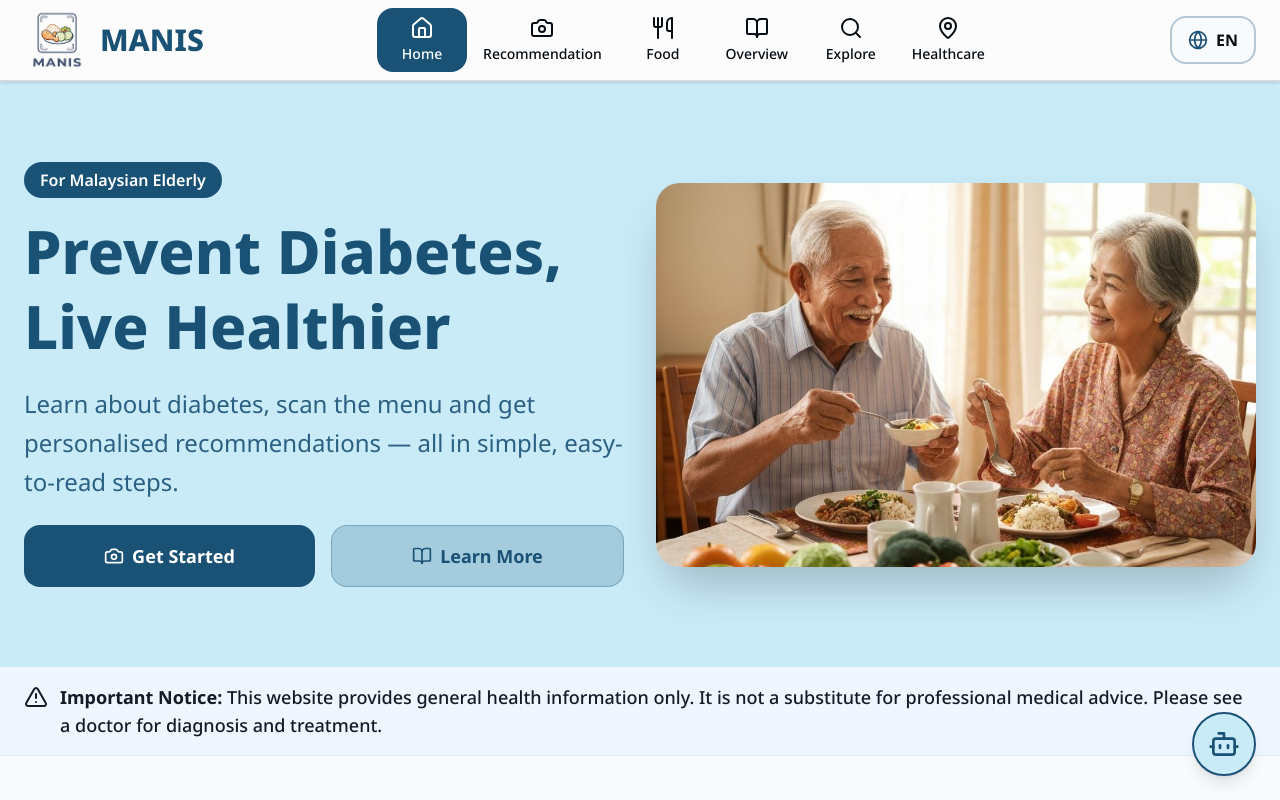
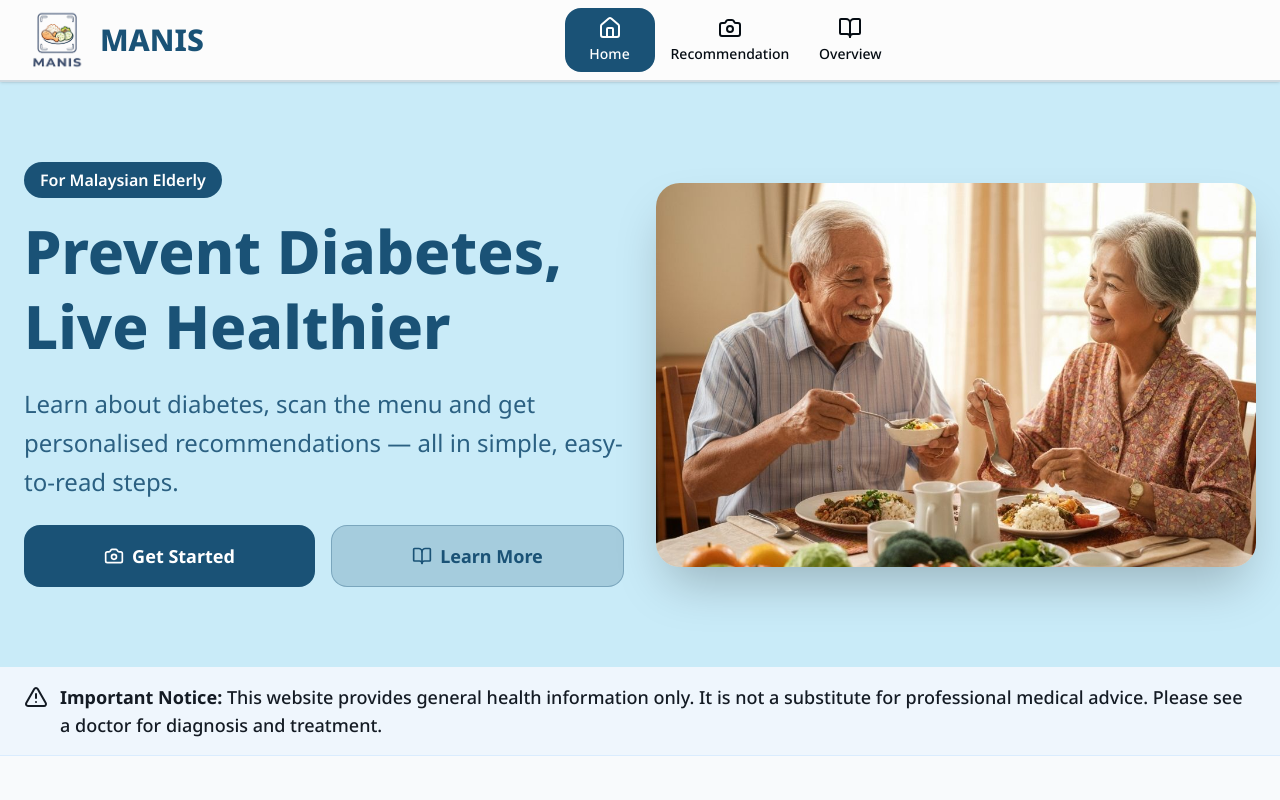
Before and after one commit to Alvancho88/manis, a Next.js app: page / in a window 1280 px wide. Shown: the top 800 px of the page. Built offline with nearby package versions, Linux system fonts and the light colour scheme.

Commit message:
small_changes

```diff
--- a/components/navbar.tsx
+++ b/components/navbar.tsx
@@ -10,10 +10,10 @@ import { cn } from "@/lib/utils"
 const navItems = [
   { href: "/", icon: Home, label: { en: "Home", ms: "Laman Utama", zh: "首页" } },
   { href: "/recommendation", icon: Camera, label: { en: "Recommendation", ms: "Cadangan", zh: "推荐" } },
-  { href: "/food", icon: Utensils, label: { en: "Food", ms: "Makanan", zh: "食物" } },
+  //{ href: "/food", icon: Utensils, label: { en: "Food", ms: "Makanan", zh: "食物" } },
   { href: "/overview", icon: BookOpen, label: { en: "Overview", ms: "Gambaran", zh: "概览" } },
-  { href: "/explore", icon: Search, label: { en: "Explore", ms: "Terokai", zh: "探索" } },
-  { href: "/healthcare", icon: MapPin, label: { en: "Healthcare", ms: "Klinik", zh: "医疗" } },
+  //{ href: "/explore", icon: Search, label: { en: "Explore", ms: "Terokai", zh: "探索" } },
+  //{ href: "/healthcare", icon: MapPin, label: { en: "Healthcare", ms: "Klinik", zh: "医疗" } },
 ]
 
 const languages = [
@@ -72,7 +72,7 @@ export function Navbar({ lang = "en", setLang }: { lang?: LangCode; setLang?: (l
           {/* Right side */}
           <div className="flex items-center gap-2">
             {/* Language selector */}
-            <div className="relative">
+            {/* <div className="relative">
               <button
                 onClick={() => setLangOpen(!langOpen)}
                 className="flex items-center gap-2 px-4 py-2.5 rounded-xl border-2 border-primary/30 text-base font-bold hover:bg-muted transition-colors bg-card text-foreground"
@@ -100,7 +100,7 @@ export function Navbar({ lang = "en", setLang }: { lang?: LangCode; setLang?: (l
                   ))}
                 </div>
               )}
-            </div>
+            </div> */}
 
             {/* Mobile menu toggle */}
             <button
--- a/components/page-layout.tsx
+++ b/components/page-layout.tsx
@@ -59,7 +59,7 @@ export function PageLayout({ children }: { children: (lang: LangCode) => ReactNo
         <p className="mt-3 text-sm text-primary-foreground/70">© 2026 MANIS</p>
       </footer>
       {/* AI Chatbot */}
-      <AIChatbot lang={lang} />
+      {/* <AIChatbot lang={lang} /> */}
     </div>
   )
 }
```
